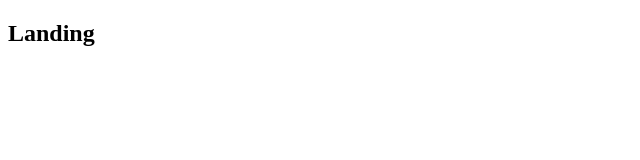
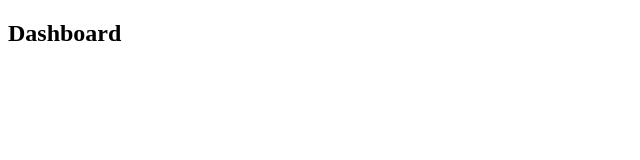
Before and after one commit to JDanielO/survey-app, a React (Create React App) app in the folder client/: page /surveys in a window 1280 px wide. Shown: the top 160 px of the page, without its empty margins (0-640 px from the left). Built offline with nearby package versions, Linux system fonts and the light colour scheme.

Commit message:
matching routes with react

```diff
--- a/client/src/components/App.js
+++ b/client/src/components/App.js
@@ -11,7 +11,8 @@ const App = () => {
     <div>
       <BrowserRouter>
         <div>
-          <Route path="/" component={Landing} />
+          <Route exact path="/" component={Landing} />
+          <Route path="/surveys" component={Dashboard} />
         </div>
       </BrowserRouter>
     </div>
```
